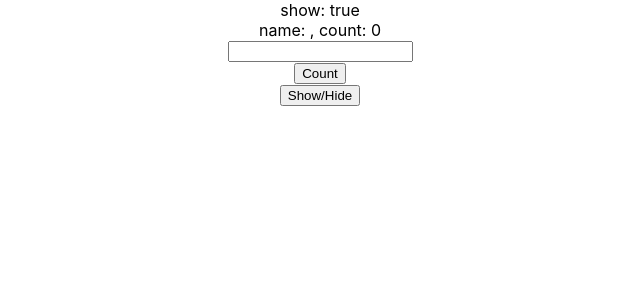
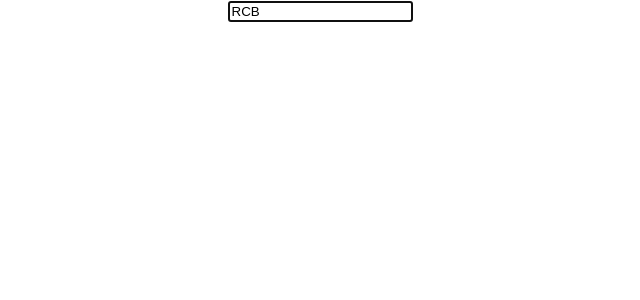
Before and after one commit to arung86/reactjs-training, a React (Create React App) app: page / in a window 1280 px wide. Shown: the top 300 px of the page, without its empty margins (320-960 px from the left). Built offline with nearby package versions, Linux system fonts and the light colour scheme.

Commit message:
examples for pure memo & refs

```diff
--- a/src/App.js
+++ b/src/App.js
@@ -1,22 +1,29 @@
-import React, { useState } from "react";
+import React, { PureComponent, useState } from "react";
 import logo from "./logo.svg";
 import "./App.css";
 // import LifecycleMethods from "./LifecycleMethods";
-import ComponentUpdate from "./ComponentUpdate";
+import ChildComponent from "./ComponentUpdate";
+import PureChildComp from "./PureChildComp";
+import FChildComp from "./FChildComp";
+import RefInput from "./RefInput";
 
 function App() {
   const [show, setShow] = useState(true);
   return (
     <div className="App">
-      {/* <LifecycleMethods /> */}
+      {/* {show ? <ComponentUpdate /> : null} */}
+      {/* <LifecycleMethods />
       show: {show ? "true" : "false"}
-      {/* {show ? <ComponentUpdate /> : null} */}
-      <ComponentUpdate />
+
+      <ChildComponent />
+      <PureChildComp show={show} />
+      <FChildComp />
       <input
         type="button"
         onClick={() => setShow((prevShow) => !prevShow)}
         value="Show/Hide"
-      />
+      /> */}
+      <RefInput />
     </div>
   );
 }
--- a/src/ComponentUpdate.js
+++ b/src/ComponentUpdate.js
@@ -24,12 +24,12 @@ export class ComponentUpdate extends Component {
   }
 
   componentDidUpdate() {
-    console.log("in did update");
+    // console.log("in did update");
     document.title = `counter clicked ${this.state.counter} times`;
   }
 
   componentDidMount() {
-    console.log("in didmount");
+    // console.log("in didmount");
     document.title = `counter clicked ${this.state.counter} times`;
   }
   componentWillUnmount() {
@@ -46,6 +46,7 @@ export class ComponentUpdate extends Component {
         <input
           type="text"
           value={this.state.name}
+          autofocus
           onChange={(ev) => this.setState({ name: ev.target.value })}
         />
         <br />
--- /dev/null
+++ b/src/FChildComp.js
@@ -0,0 +1,8 @@
+import React from "react";
+
+function FChildComp() {
+  console.log("this is in functional child");
+  return <div></div>;
+}
+
+export default React.memo(FChildComp);
--- /dev/null
+++ b/src/PureChildComp.js
@@ -0,0 +1,10 @@
+import React, { Component } from "react";
+
+class PureChildComp extends React.PureComponent {
+  render() {
+    console.log("im in pure child");
+    return <div>its in pure</div>;
+  }
+}
+
+export default PureChildComp;
--- /dev/null
+++ b/src/RefInput.js
@@ -0,0 +1,28 @@
+import React, { Component } from "react";
+
+class RefInput extends Component {
+  constructor(props) {
+    super(props);
+    this.refInput = React.createRef();
+    // calback ref
+  }
+
+  componentDidMount() {
+    // rendered
+    // console.log(this.refInput.current);
+    // document.querySelector('input');
+    this.refInput.current.focus();
+    console.log(this.refInput.current.value);
+    // react
+    // UI - efficent
+  }
+  render() {
+    return (
+      <div>
+        <input type="text" value="RCB" ref={this.refInput} />
+      </div>
+    );
+  }
+}
+
+export default RefInput;
```
